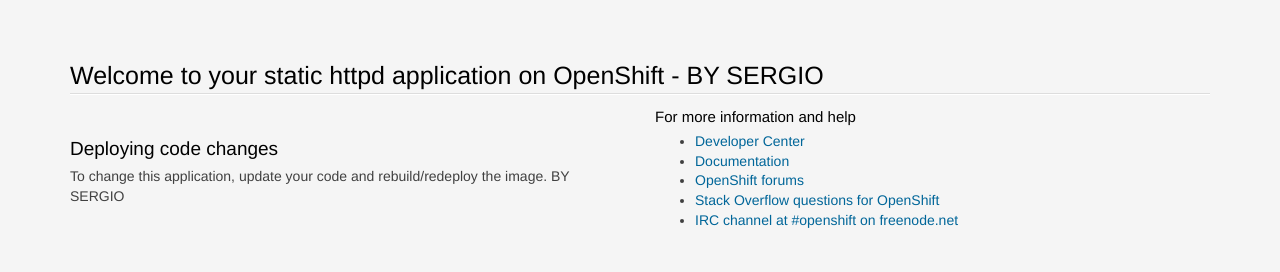
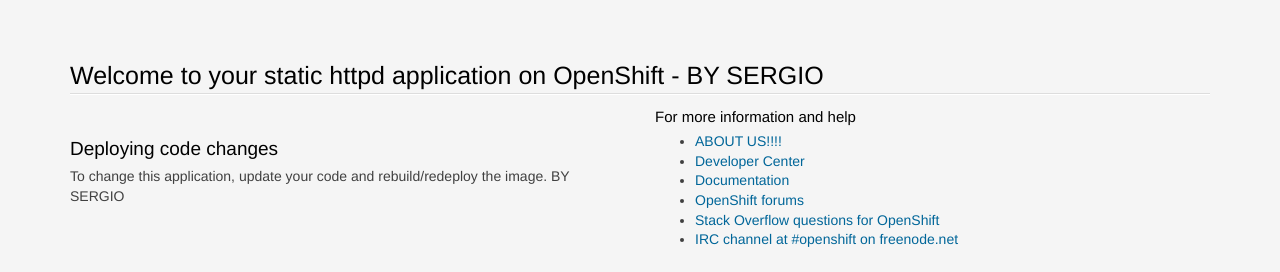
Before and after one commit to sergiomis68/myweb, a plain HTML site: page index.html in a window 1280 px wide. Shown: the top 272 px of the page. Drawn offline with Linux system fonts and the light colour scheme.

Commit message:
Update index.html

```diff
--- a/index.html
+++ b/index.html
@@ -221,6 +221,7 @@
     <section class="col-xs-12 col-sm-6 col-md-6">
       <h3>For more information and help</h3>
       <ul>
+        <li><a href="./about.html">ABOUT US!!!!</a></li>
         <li><a href="https://developers.openshift.com">Developer Center</a></li>
         <li><a href="https://docs.openshift.com">Documentation</a></li>
         <li><a href="https://www.openshift.com/forums/openshift">OpenShift forums</a></li>
```
